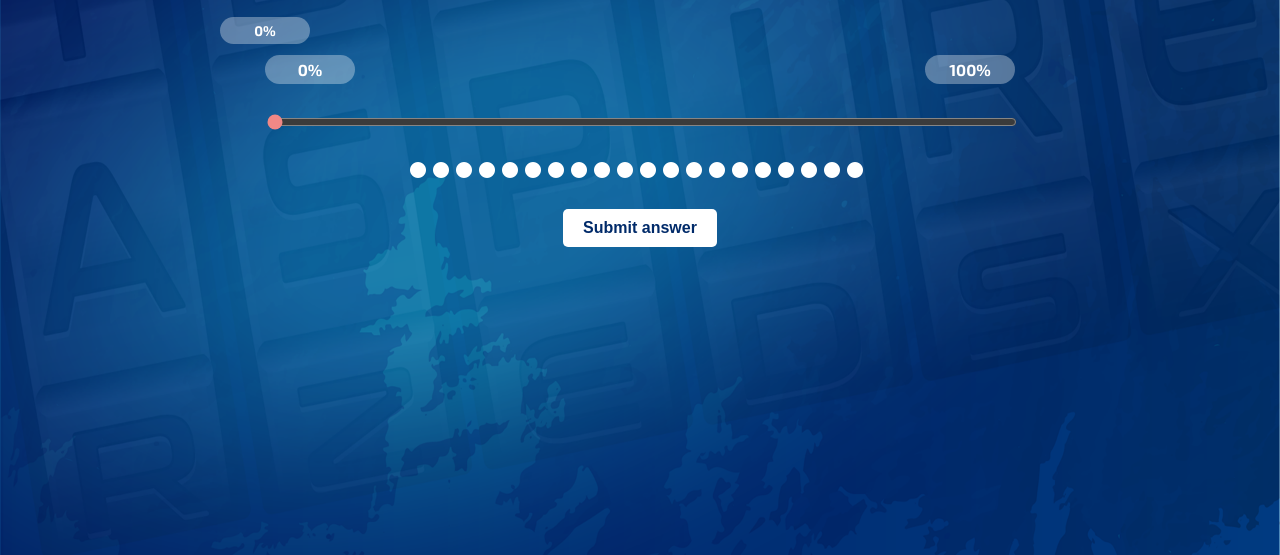
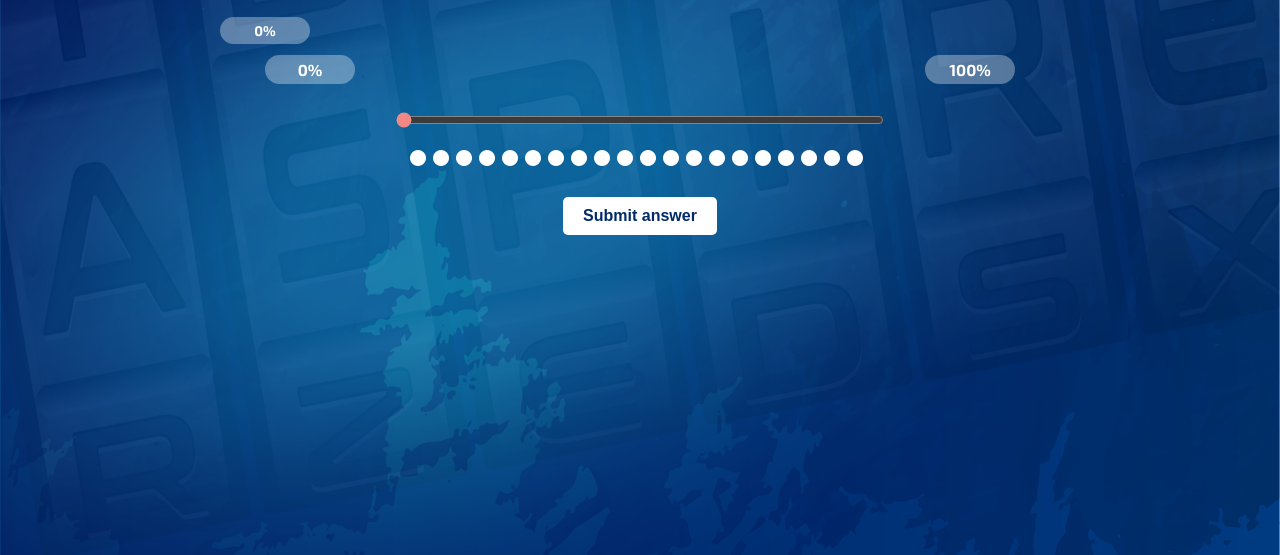
Before and after one commit to Shimaa-reda/Landscape_game, a plain HTML site: page game.html in a window 1280 px wide. Shown: the part 130-685 px from the top of the page. Drawn offline with Linux system fonts and the light colour scheme.

Commit message:
some updates

```diff
--- a/bar_css/bar.css
+++ b/bar_css/bar.css
@@ -87,9 +87,12 @@ body {
     color: gray;
 }
 .slider {
-    width: 100%;
+    width: 65%;
     accent-color: #F08886;
     margin-bottom: 30px;
+    display: block;
+    margin: auto;
+    margin-bottom: 20px;
 }
 
 /* Progress Icons */
```
Also changed, not shown: index.html (+2 -2 lines).
